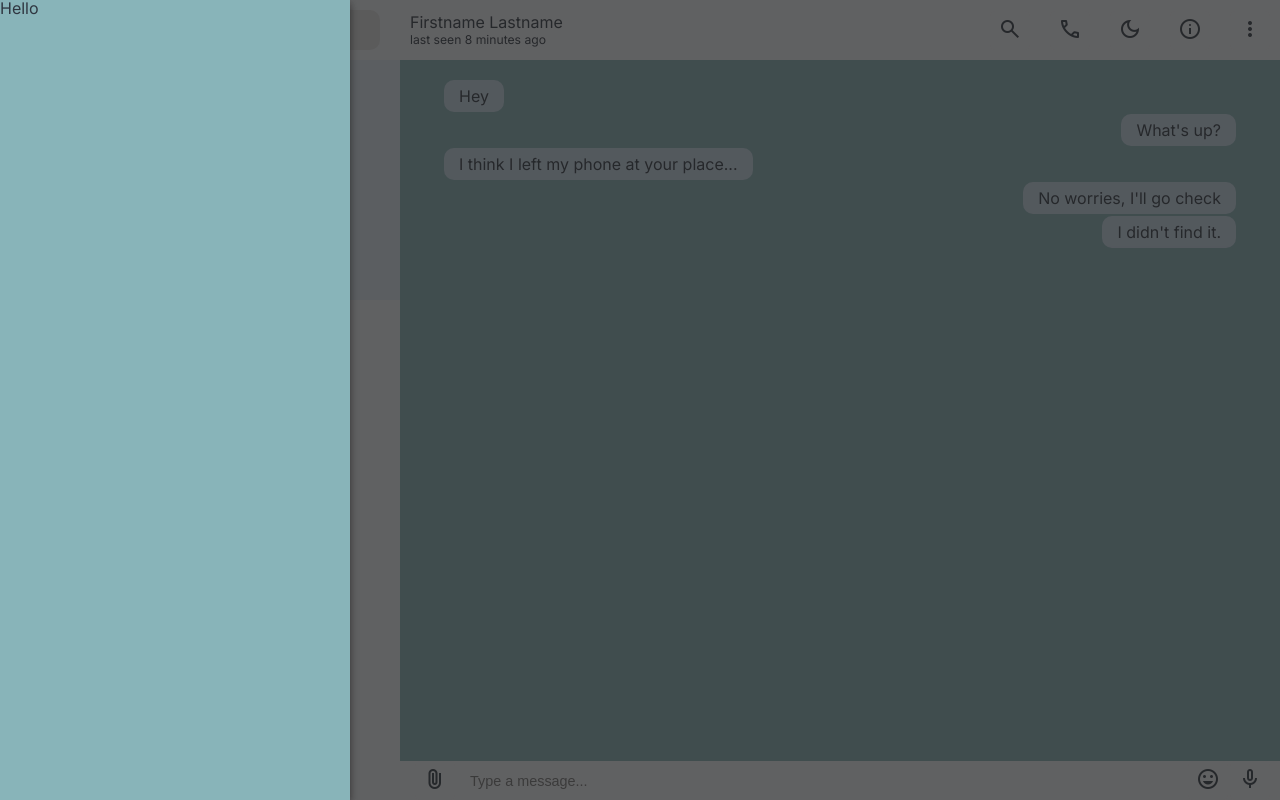
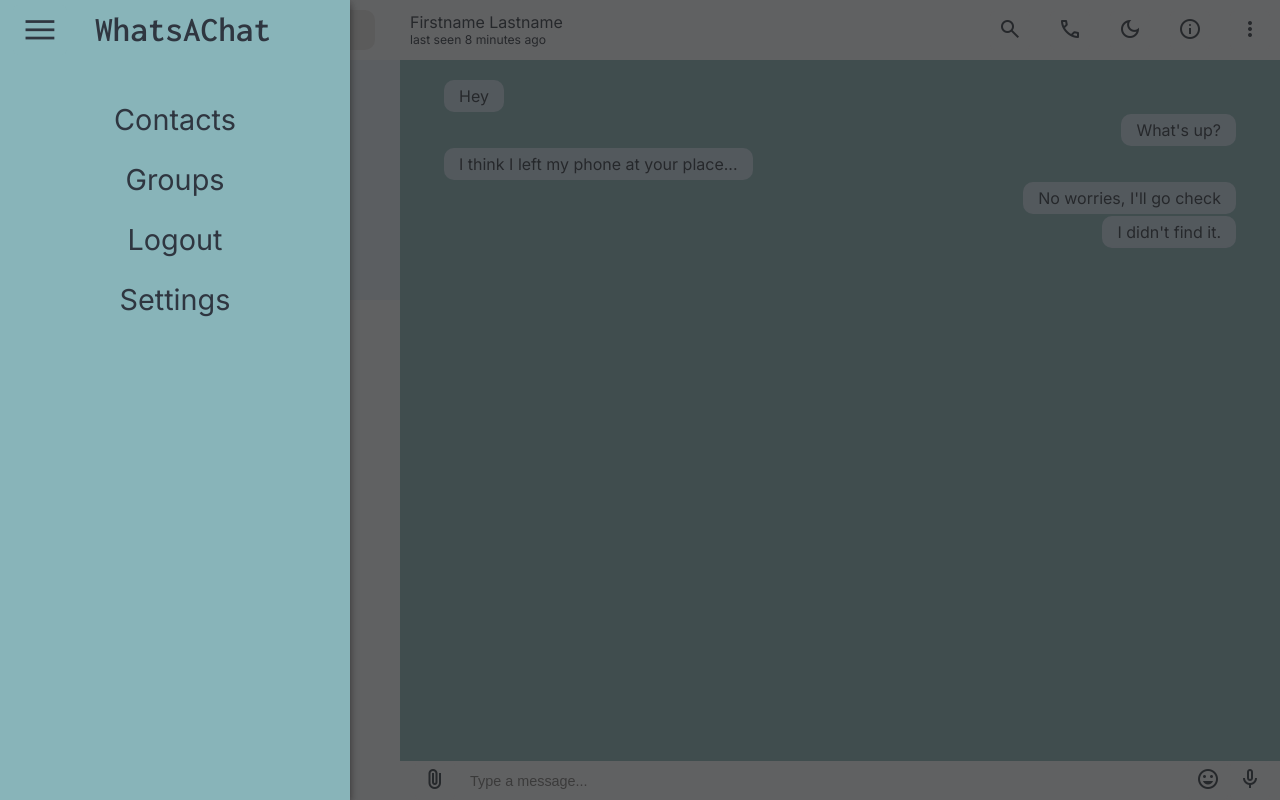
Before and after one commit to jahedev/WhatsAChat, a React (Vite) app: page / in a window 1280 px wide. Both pictures are taken after a click on the button "menu". Built offline with nearby package versions, Linux system fonts and the light colour scheme.

Commit message:
sidebar menu

```diff
--- a/src/App.tsx
+++ b/src/App.tsx
@@ -37,9 +37,12 @@ function App() {
   }
 
   useEffect(() => {
-    const sideMenu = document.querySelector('.side-menu')
+    const sideMenu = document.querySelector('.sidemenu')
     sideMenu?.addEventListener('click', (e: any) => {
-      if (!e.target.classList.contains('side-menu__side-bar')) {
+      if (
+        e.target.classList.contains('sidemenu') ||
+        e.target.classList.contains('sidemenu-list-item')
+      ) {
         showSideMenu(false)
       }
     })
@@ -48,7 +51,7 @@ function App() {
   return (
     <ThemeContext.Provider value={{ theme, toggleTheme }}>
       <div className='App' id={theme}>
-        <SideMenu enabled={sideMenuVisible} />
+        <SideMenu enabled={sideMenuVisible} setVisibility={showSideMenu} />
         <div className='contacts'>
           <ContactsTop menuBtn={openSideMenu} />
           <ContactsList />
--- a/src/assets/styles/style.scss
+++ b/src/assets/styles/style.scss
@@ -76,8 +76,8 @@ body {
     &__searchbar {
       display: flex;
       justify-content: flex-end;
-      width: 100%;
-      padding-right: 20px;
+      width: 85%;
+      padding-right: 25px;
       & input {
         background-color: var(--bg-search-color);
         color: var(--text-color);
@@ -271,6 +271,7 @@ body {
         border: none;
         outline: none;
         background-color: var(--bg-main-color);
+        color: var(--text-color);
         padding-left: 15px;
         font-size: 0.9rem;
       }
@@ -331,11 +332,64 @@ body {
 
     &__show {
       transform: translate(350px, 0);
+    }
 
-      & .content {
-        @include mx.flex-col;
-        width: 100%;
-        height: 100%;
+    &__content {
+      @include mx.flex-col;
+      width: 100%;
+      height: 100%;
+
+      &__top {
+        display: flex;
+        align-items: center;
+        min-height: 60px;
+
+        & .menubtn {
+          display: flex;
+          justify-content: center;
+
+          width: 80px;
+          & span {
+            font-size: 2.4rem;
+          }
+
+          & .material-btn {
+            background-color: var(--bg-chat-color);
+            display: flex;
+            justify-content: center;
+          }
+        }
+
+        & .appbanner {
+          padding-left: 15px;
+          & h1 {
+            font-size: 2.2rem;
+            font-family: Inconsolata, monospace;
+            font-weight: 600;
+          }
+        }
+      }
+
+      &__main {
+        padding-top: 30px;
+        & ul {
+          list-style: none;
+          @include mx.flex-col;
+
+          & li {
+            // background-color: red;
+            font-size: 1.8rem;
+            height: 60px;
+            @include mx.flex-center-aj;
+            color: var(--text-color);
+
+            &:hover {
+              background-color: var(--bg-contacts-item-color);
+              cursor: pointer;
+              transition: all 0.25s ease;
+            }
+          }
+        }
       }
     }
   }
--- a/src/components/SideMenu.tsx
+++ b/src/components/SideMenu.tsx
@@ -1,15 +1,36 @@
 import React from 'react'
 import MaterialButton, { ButtonType as BT } from './common/MaterialButton'
 
-export default function SideMenu({ enabled }: { enabled: boolean }) {
+export default function SideMenu({
+  enabled,
+  setVisibility,
+}: {
+  enabled: boolean
+  setVisibility: Function
+}) {
   return (
     <div className={`sidemenu ${enabled ? 'sidemenu__show' : ''}`}>
       <div className={`sidemenu__bar ${enabled ? 'sidemenu__bar__show' : ''}`}>
         <div className='sidemenu__bar__content'>
           <div className='sidemenu__bar__content__top'>
-            {/* <MaterialButton buttonType={BT.MENU} /> */}
+            <div className='menubtn'>
+              <MaterialButton
+                buttonType={BT.MENU}
+                handleClick={() => setVisibility(false)}
+              />
+            </div>
+            <div className='appbanner'>
+              <h1>WhatsAChat</h1>
+            </div>
           </div>
-          <div className='sidemenu__bar__content__mid'>Hello</div>
+          <div className='sidemenu__bar__content__main'>
+            <ul>
+              <li className='sidemenu-list-item'>Contacts</li>
+              <li className='sidemenu-list-item'>Groups</li>
+              <li className='sidemenu-list-item'>Logout</li>
+              <li className='sidemenu-list-item'>Settings</li>
+            </ul>
+          </div>
         </div>
       </div>
     </div>
```
